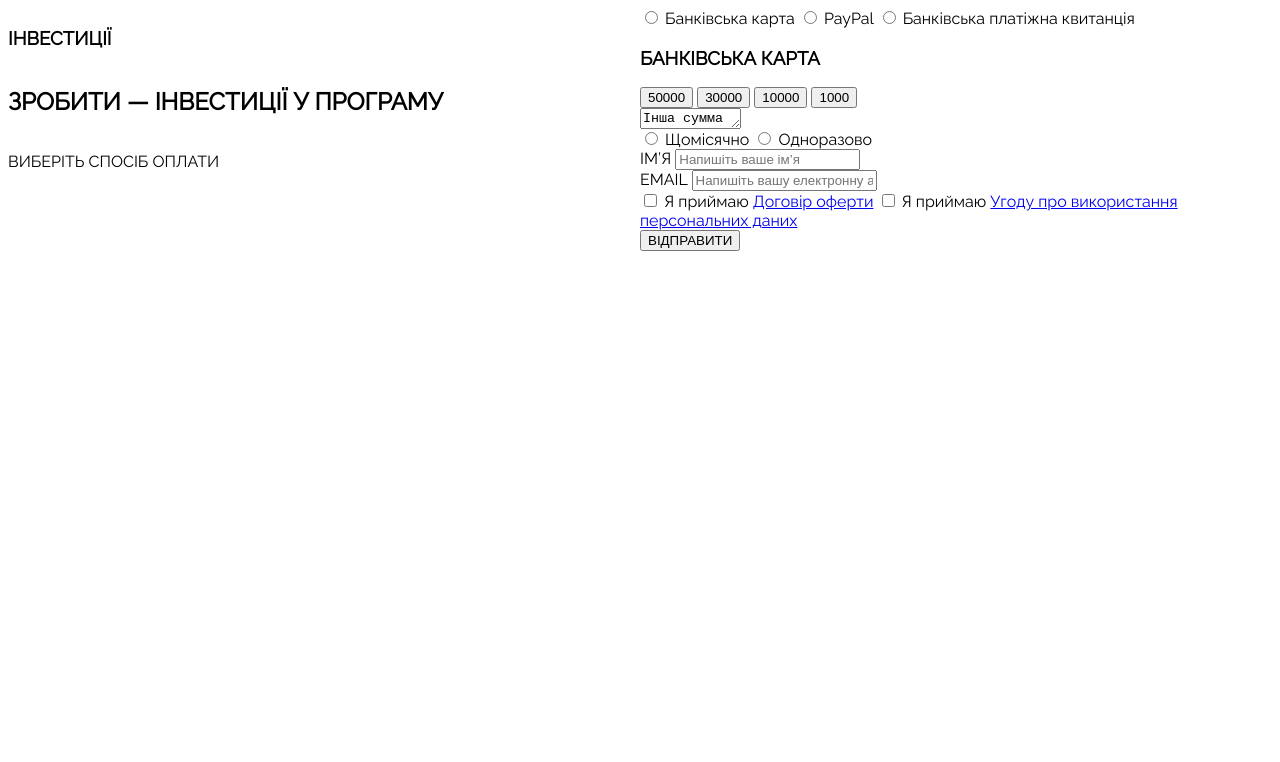
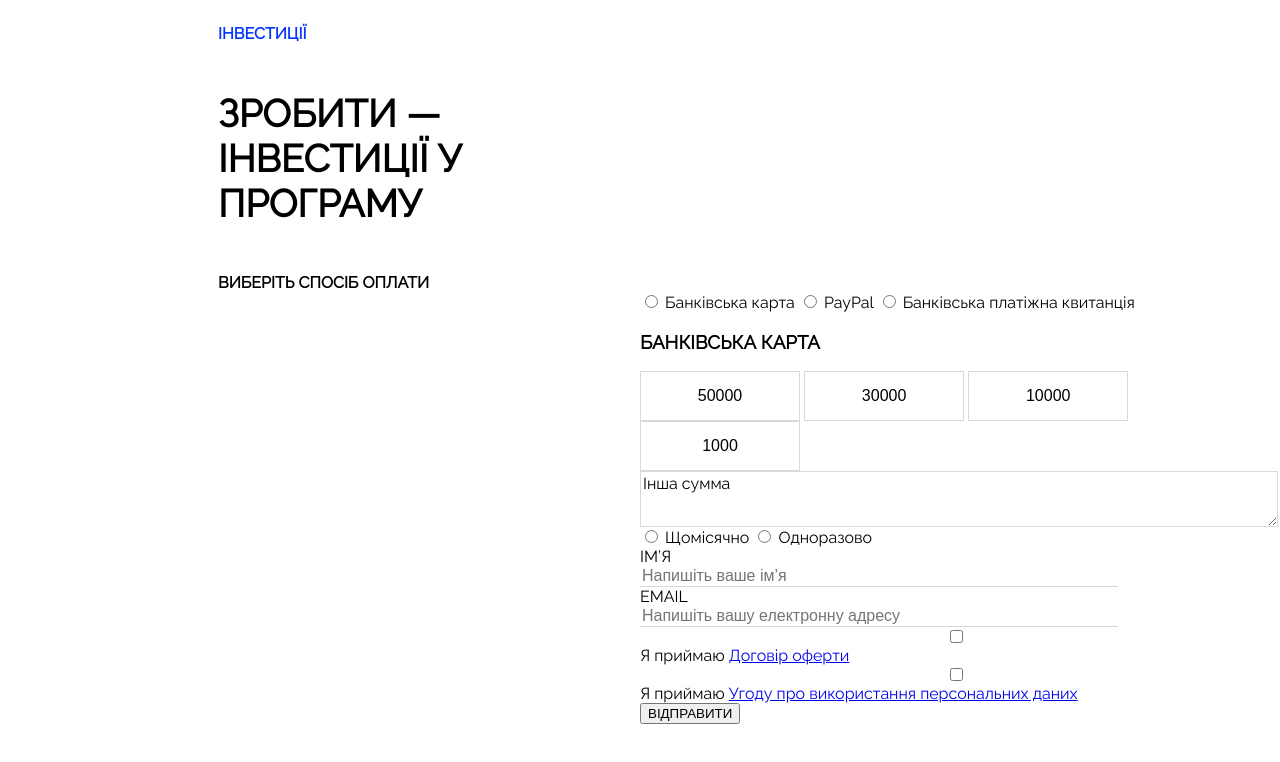
Before and after one commit to Yevgeniy-Davydov/homework5.3, a plain HTML site: page index.html in a window 1280 px wide. Drawn offline with Linux system fonts and the light colour scheme.

Commit message:
styles and some positioning

```diff
--- a/index.html
+++ b/index.html
@@ -43,12 +43,12 @@
                 <label class="period__label" for="once">Одноразово</label>
             </div>
             <div class="contact">
-                <label class="contact__label" for="login">ім’я
-                <input class="contact__input" type="name" name="login" placeholder="Напишіть ваше ім’я">
-                </label>
-                <label class="contact__label" for="email">Email
-                <input class="contact__input" type="email" name="email" placeholder="Напишіть вашу електронну адресу">
-                </label>
+                <label class="contact__label" for="login">ім’я</label>
+                <input class="contact__input" type="name" name="login" id="login" placeholder="Напишіть ваше ім’я">
+
+                <label class="contact__label" for="email">Email</label>
+                <input class="contact__input" type="email" name="email" id="email" placeholder="Напишіть вашу електронну адресу">
+
             </div>
             <div class="agreements">
                 <input class="agreements__input" type="checkbox" name="first" id="first" required>
--- a/style.css
+++ b/style.css
@@ -2,30 +2,82 @@
     font-family: 'Raleway', sans-serif;
     display: grid;
     grid-template-columns: 1fr 1fr;
+    box-sizing: border-box;
 }
 .caption {
     text-transform: uppercase;
     display: flex;
     flex-direction: column;
+    padding-left: 210px;
+    max-width: 687px;
+}
+.caption__description{
+    font-size: 16px;
+    color: #0536FC;
+}
+.caption__tiile {
+    font-size: 38px;
+    font-weight: bold;
+}
+.caption__text {
+    font-size: 16px;
+    font-weight: bold;
+
 }
 .invest_form {
     display: flex;
     flex-direction: column;
+    max-width: 753px;
+    align-items: flex-end;
+    justify-content: space-evenly;
+    min-height: 1000px;
 }
-.amount__capture{
-    text-transform: uppercase;
-}
-.contact__label {
-    text-transform: uppercase;
-}
-.send {
-    text-transform: uppercase;
+.choise__button{
+    border: none;
+    background: transparent;
+    font-size: 16px;
+    border: 1px solid #00000026;
+    height: 50px;
+    width: 160px;
+    padding: 0px;
 }
 .choise__custom {
     display: flex;
     flex-direction: column;
+    border: none;
+    background: transparent;
+    font-size: 16px;
+    font-family: 'Raleway', sans-serif;
+    border: 1px solid #00000026;
+    height: 50px;
+    width: 100%;
+}
+.choise {
+    gap: 0px;
+    padding: 0px;
+}
+.amount__capture{
+    text-transform: uppercase;
 }
 .contact {
     display: flex;
     flex-direction: column;
 }
+.contact__label {
+    text-transform: uppercase;
+}
+.contact__input{
+    border: none;
+    background: transparent;
+    font-size: 16px;
+    border-bottom: 1px solid #00000026;
+    width: 75%;
+}
+.send {
+    text-transform: uppercase;
+}
+
+.agreements {
+    display: flex;
+    flex-direction: column;
+}
```
